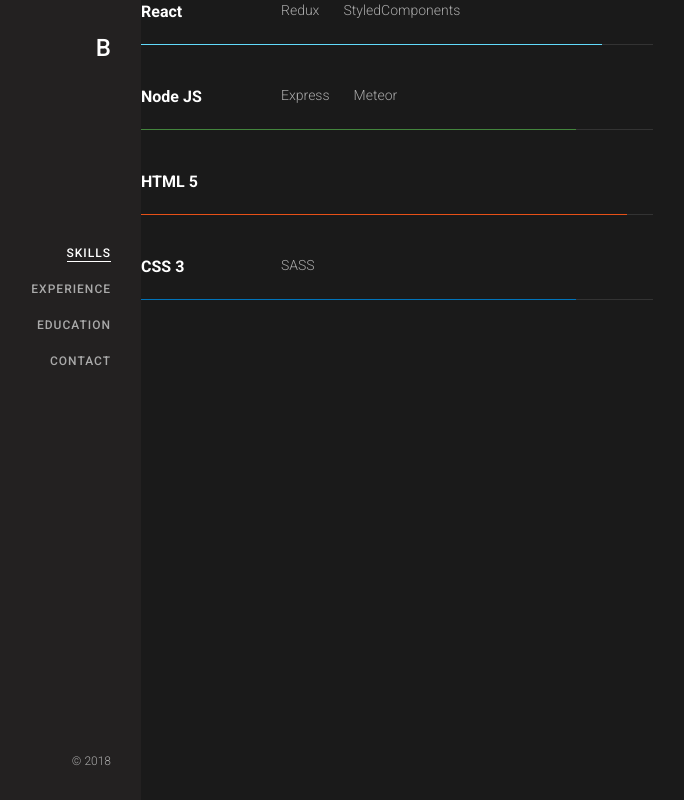
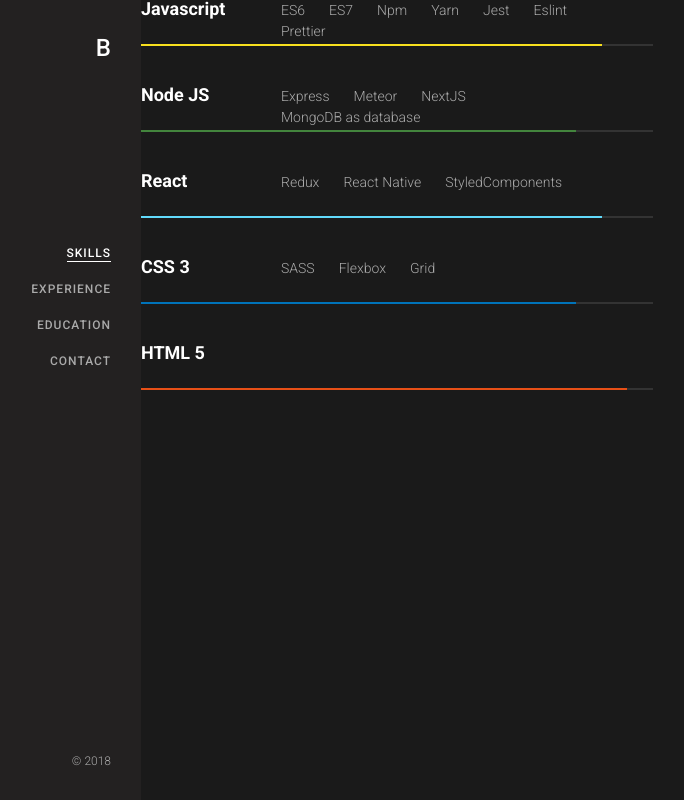
Before and after one commit to boldkhuu/boldkhuu.com, a Next.js app: page /skills in a window 1280 px wide. Shown: the whole page, without its empty margins (19-703 px from the left). Built offline with nearby package versions, Linux system fonts and the light colour scheme.

Commit message:
Tidy up skills

```diff
--- a/components/skillsList/styles.js
+++ b/components/skillsList/styles.js
@@ -14,9 +14,10 @@
   }
 
   h2 {
-    font-size: 16px;
+    font-size: 18px;
     color: #fff;
     float: left;
+    line-height: 1em;
   }
 
   ul {
@@ -35,7 +36,7 @@
 
 export const meter = css`
   .meter {
-    height: 1px;
+    height: 2px;
     background-color: #333;
     grid-column: 1 / 3;
     position: relative;
@@ -45,7 +46,7 @@
     background-color: #fff;
     width: 0;
     position: absolute;
-    height: 1px;
+    height: 2px;
 
     transition: width 0.2s ease-in-out;
     -webkit-transition: width 0.2s ease-in-out;
--- a/pages/skills.js
+++ b/pages/skills.js
@@ -6,19 +6,30 @@
       <div className="container">
         <SkillsList>
           <SkillsList.Skill
+            name="Javascript"
+            topics={['ES6', 'ES7', 'Npm', 'Yarn', 'Jest', 'Eslint', 'Prettier']}
+            percent={90}
+            color="#f7df1e"
+          />
+          <SkillsList.Skill
+            name="Node JS"
+            topics={['Express', 'Meteor', 'NextJS', 'MongoDB as database']}
+            percent={85}
+            color="#43853D"
+          />
+          <SkillsList.Skill
             name="React"
-            topics={['Redux', 'StyledComponents']}
+            topics={['Redux', 'React Native', 'StyledComponents']}
             percent={90}
             color="#61DAFB"
           />
           <SkillsList.Skill
-            name="Node JS"
-            topics={['Express', 'Meteor']}
+            name="CSS 3"
+            topics={['SASS', 'Flexbox', 'Grid']}
             percent={85}
-            color="#43853D"
+            color="#0073B9"
           />
           <SkillsList.Skill name="HTML 5" percent={95} color="#E75017" />
-          <SkillsList.Skill name="CSS 3" topics={['SASS']} percent={85} color="#0073B9" />
         </SkillsList>
       </div>
 
```
